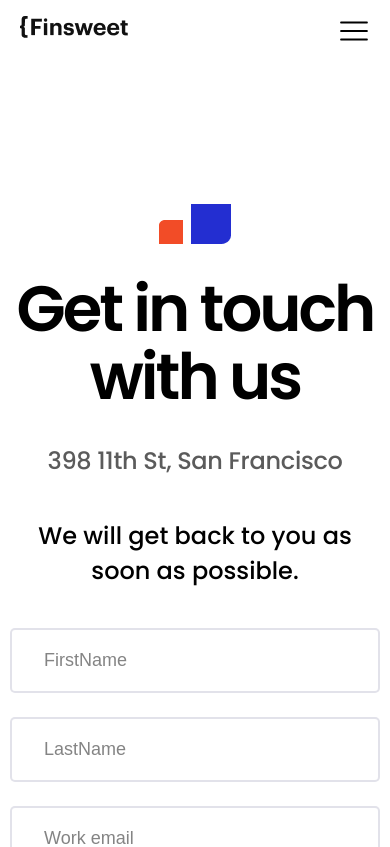
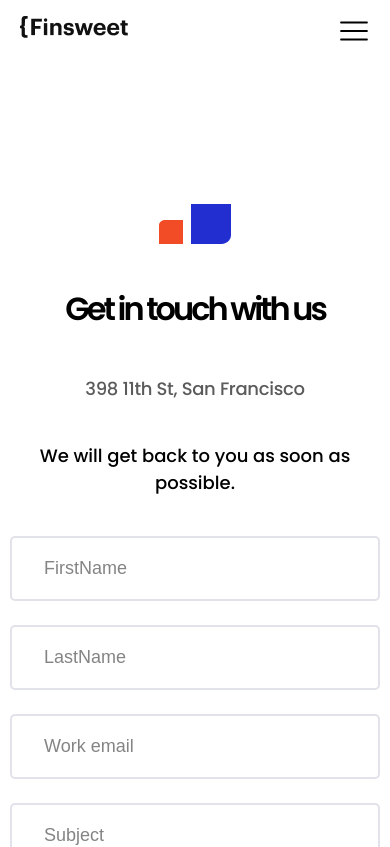
Before and after one commit to Kiguradze/Finsweet-Template1, a React (Vite) app: page /contact in a window 390 px wide. Shown: the top 847 px of the page. Built offline with nearby package versions, Linux system fonts and the light colour scheme.

Commit message:
update contact page

```diff
--- a/src/pages/Contact/Contact.jsx
+++ b/src/pages/Contact/Contact.jsx
@@ -1,14 +1,25 @@
-import React from "react";
+import { useState } from "react";
+import "./contact.css";
+import Menu from "../../components/menu/Menu";
 import Nav from "../../components/header/nav/Nav";
-import "./contact.css";
 import ContactSection from "./ContactSection";
+import Footer from "../../components/footer/Footer";
 
 const Contact = () => {
+  const [isActive, setIsActive] = useState(false);
+
+  const handleClick = () => {
+    setIsActive(!isActive);
+  };
   return (
-    <div className="container">
-      <Nav />
+    <>
+      <Menu isActive={isActive} handleClick={handleClick} />
+      <div className="container">
+        <Nav isActive={isActive} handleClick={handleClick} />
+      </div>
       <ContactSection />
-    </div>
+      <Footer />
+    </>
   );
 };
 
--- a/src/pages/Contact/ContactSection.jsx
+++ b/src/pages/Contact/ContactSection.jsx
@@ -5,6 +5,7 @@ import shape from "../../assets/contactShape.png";
 const ContactSection = () => {
   return (
     <section className="contact-section">
+      <div className="container">
         <div className="contact-info">
           <img src={shape} alt="" />
           <h1>Get in touch with us</h1>
@@ -22,6 +23,7 @@ const ContactSection = () => {
           <textarea className="text-area" placeholder="Message" />
           <button>Submit</button>
         </form>
+      </div>
     </section>
   );
 };
--- a/src/pages/Contact/contactSection.css
+++ b/src/pages/Contact/contactSection.css
@@ -1,5 +1,8 @@
 .contact-section {
   margin-top: 143px;
+}
+
+.contact-section .container {
   display: flex;
   justify-content: space-evenly;
 }
@@ -96,7 +99,7 @@
 }
 
 @media screen and (max-width: 1140px) {
-  .contact-section {
+  .contact-section .container {
     flex-direction: column;
     align-items: center;
   }
@@ -116,3 +119,17 @@
     flex-direction: column;
   }
 }
+
+@media screen and (max-width: 425px) {
+  .contact-info h1 {
+    font-size: 32px;
+  }
+
+  .contact-info p {
+    font-size: 18px;
+  }
+
+  .contact-form h1 {
+    font-size: 18px;
+  }
+}
```
Lines whose indentation alone changed are shown as unchanged.
